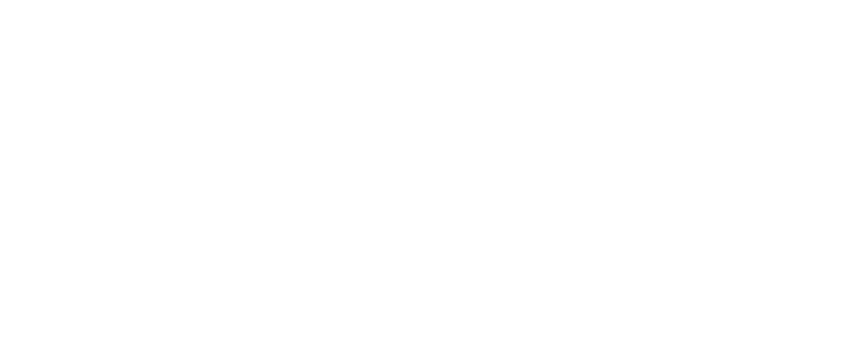
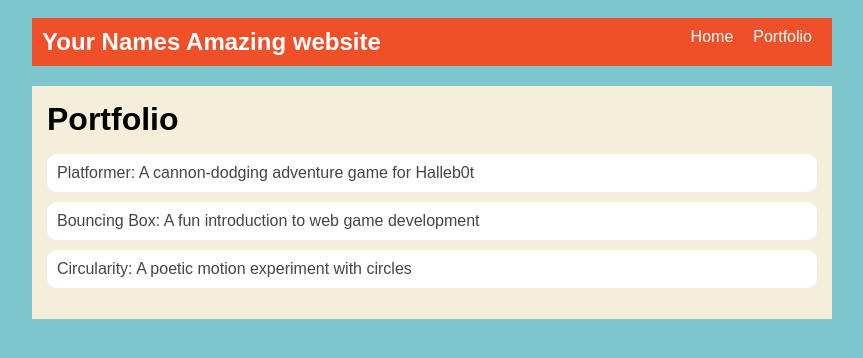
Before and after one commit to arthurrandall7/arthurrandall7.github.io, a plain HTML site: page portfolio.html in a window 1280 px wide. Shown: the whole page, without its empty margins (208-1071 px from the left). Drawn offline with Linux system fonts and the light colour scheme.

Commit message:
portfolio

```diff
--- a/portfolio.html
+++ b/portfolio.html
@@ -0,0 +1,40 @@
+<!DOCTYPE html>
+<html>
+  <head>
+    <title>Arthur Randall</title>
+    <link rel="stylesheet" href="style.css" />
+  </head>
+
+  <body>
+    <!-- All content goes here -->
+    <div id="all-contents">
+      <nav>
+        <h1>Your Names Amazing website</h1>
+        <ul id="nav-ul">
+            <li class="nav-li">
+                <a href="index.html">Home</a>
+            </li>
+            <li class="nav-li">
+                <a herf="protfolio.html">Portfolio</a>
+            </li>
+        </ul>
+        </nav>
+      <main>
+         <div class="content">
+        <h1>Portfolio</h1>
+        <ul id="portfolio">
+            <li>
+                <a href="fsd-projects/platformer/">Platformer: A cannon-dodging adventure game for Halleb0t</a>
+            </li>
+            <li>
+                <a href="fsd-projects/bouncing-box/">Bouncing Box: A fun introduction to web game development</a>
+            </li>
+            <li>
+                <a href="fsd-projects/circularity/">Circularity: A poetic motion experiment with circles</a>
+            </li>
+        </ul>
+    </div>
+      </main>
+    </div>
+  </body>
+</html>
--- a/style.css
+++ b/style.css
@@ -75,3 +75,28 @@ main {
 h2, h3 {
     margin: 0px;
 }
+/* Portfolio styles */
+.content h1 {
+  color: black;
+}
+
+#portfolio {
+  list-style-type: none;
+  padding-left: 0;
+}
+
+#portfolio li {
+  background: #fff;
+  padding: 10px;
+  border-radius: 10px;
+  margin-bottom: 10px;
+}
+
+#portfolio li:hover {
+  background: #eee;
+}
+
+#portfolio a {
+  text-decoration: none;
+  color: #454545;
+}
```
Also changed, not shown: index.html (+1 -1 lines).
